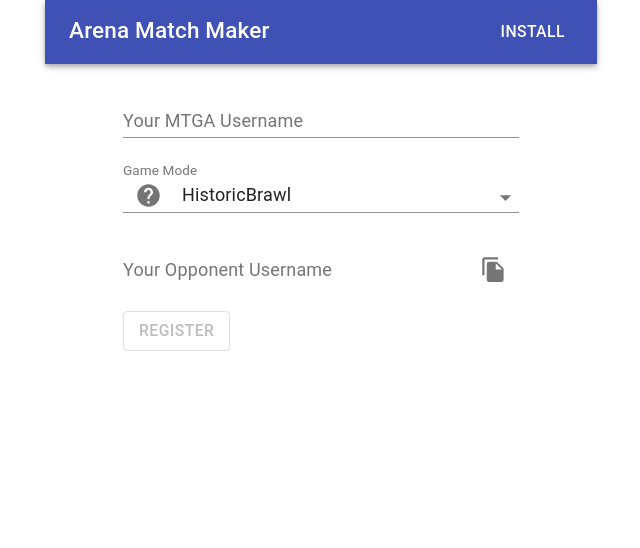
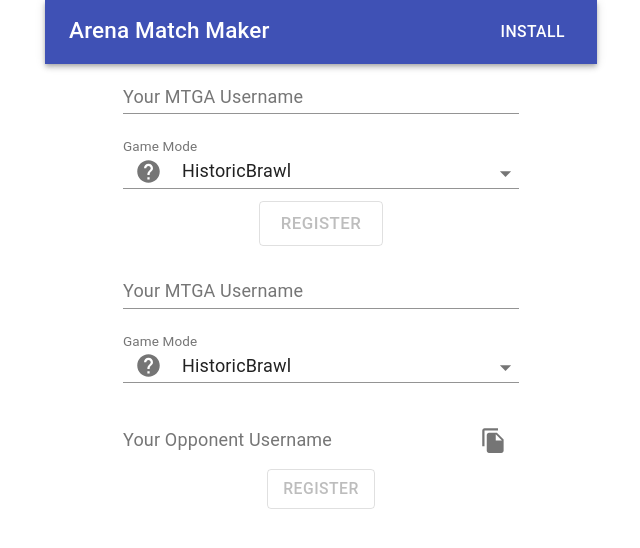
Before and after one commit to dwltkvn/ArenaMatchMaker, a Gatsby site: page / in a window 1280 px wide. Shown: the whole page, without its empty margins (319-959 px from the left). Built offline with nearby package versions, Linux system fonts and the light colour scheme; Gatsby itself is replaced by a stand-in of ours.

Commit message:
Start to isolate gui/functionnal in their own components

```diff
--- /dev/null
+++ b/src/components/registerComponent.js
@@ -0,0 +1,146 @@
+import React from "react"
+
+// material-ui import
+import TextField from "@material-ui/core/TextField"
+import FormControl from "@material-ui/core/FormControl"
+import InputLabel from "@material-ui/core/InputLabel"
+import Select from "@material-ui/core/Select"
+import Tooltip from "@material-ui/core/Tooltip"
+import InputAdornment from "@material-ui/core/InputAdornment"
+import MenuItem from "@material-ui/core/MenuItem"
+import Grid from "@material-ui/core/Grid"
+import Button from "@material-ui/core/Button"
+
+// material-ui icons import
+import IconButton from "@material-ui/core/IconButton"
+import HelpIcon from "@material-ui/icons/Help"
+
+const styles = {
+  selectGameMode: {
+    minWidth: "100%"
+  }
+}
+
+const gameModeNames = {
+  HistoricBrawl: 0,
+  Gladiator: 1,
+  Artisan: 2,
+  Pauper: 3
+}
+
+const gameModeDescription = {
+  HistoricBrawl: "Singleton mode using a Commander and cards from Historic",
+  Gladiator: "Singleton mode with a deck of 100 cards",
+  Artisan: "Deck using only umcommon/common cards and basic lands",
+  Pauper: "Deck using only commons cards and basic lands"
+}
+
+class RegisterComponent extends React.Component {
+  constructor(props) {
+    super(props)
+    // bind function to this class
+    //this.register = this.register.bind(this)
+
+    // init the class state
+    this.state = {
+      stateValideUsername: false,
+      stateUsername: "",
+      stateGameMode: Object.keys(gameModeNames)[0]
+    }
+
+    // classes variables
+    //this.ts = 0
+  }
+
+  componentDidMount() {}
+
+  componentWillUnmount() {}
+
+  onGameModeChange = event => {
+    const v = event.target.value
+    this.setState({ stateGameMode: v })
+  }
+
+  onUsernameChange = event => {
+    const v = event.target.value
+    const vArray = v.split("#")
+    const s = vArray.length
+    if (s < 2) return // if there is not 2 or more elements, ret
+    // username is valid if the last elem is not a Nan and if its size is more than 0
+    const isValidUsername = !isNaN(vArray[s - 1]) & (vArray[s - 1].length > 0)
+
+    if (isValidUsername)
+      this.setState({
+        //stateMatchMaking: this.props.propStateNames.REGISTERING,
+        stateUsername: v,
+        stateValideUsername: isValidUsername
+      })
+    //else this.setState({ stateMatchMaking: stateNames.INIT })
+  }
+
+  render() {
+    const classes = styles
+    const props = this.props
+
+    return (
+      <Grid container spacing={3}>
+        <Grid item xs={12}>
+          <TextField
+            label="Your MTGA Username"
+            fullWidth
+            onChange={this.onUsernameChange}
+            style={classes.marginStyle}
+            InputProps={{
+              readOnly: props.propMatchMaking > props.propStateNames.REGISTERING
+            }}
+          />
+        </Grid>
+        <Grid item xs={12}>
+          <FormControl style={classes.selectGameMode}>
+            <InputLabel>Game Mode</InputLabel>
+            <Select
+              autoWidth
+              value={this.state.stateGameMode}
+              onChange={this.onGameModeChange}
+              startAdornment={
+                <InputAdornment position="start">
+                  <Tooltip
+                    title={gameModeDescription[this.state.stateGameMode]}
+                  >
+                    <IconButton>
+                      <HelpIcon />
+                    </IconButton>
+                  </Tooltip>
+                </InputAdornment>
+              }
+            >
+              {Object.entries(gameModeNames).map(v => (
+                <MenuItem value={v[0]} key={v[1]}>
+                  {v[0]}
+                </MenuItem>
+              ))}
+            </Select>
+          </FormControl>
+        </Grid>
+        <Grid container justify="center">
+          <Button
+            disabled={this.state.stateValideUsername === false}
+            onClick={() =>
+              props.cbOnRegisterBtnClicked(
+                this.state.stateUsername,
+                this.state.stateGameMode
+              )
+            }
+            color="primary"
+            size="large"
+            variant="outlined"
+          >
+            Register
+          </Button>
+        </Grid>
+      </Grid>
+    )
+  }
+}
+
+export default RegisterComponent
--- a/src/pages/index.js
+++ b/src/pages/index.js
@@ -14,7 +14,6 @@ import Select from "@material-ui/core/Select"
 import MenuItem from "@material-ui/core/MenuItem"
 import InputLabel from "@material-ui/core/InputLabel"
 import FormControl from "@material-ui/core/FormControl"
-import MobileStepper from "@material-ui/core/MobileStepper"
 import LinearProgress from "@material-ui/core/LinearProgress"
 import Button from "@material-ui/core/Button"
 import ButtonGroup from "@material-ui/core/ButtonGroup"
@@ -22,7 +21,6 @@ import InputAdornment from "@material-ui/core/InputAdornment"
 import IconButton from "@material-ui/core/IconButton"
 import Input from "@material-ui/core/Input"
 import Tooltip from "@material-ui/core/Tooltip"
-import Paper from "@material-ui/core/Paper"
 import Grid from "@material-ui/core/Grid"
 import AppBar from "@material-ui/core/AppBar"
 import Toolbar from "@material-ui/core/Toolbar"
@@ -34,6 +32,8 @@ import Snackbar from "@material-ui/core/Snackbar"
 import HelpIcon from "@material-ui/icons/Help"
 import FileCopyIcon from "@material-ui/icons/FileCopy"
 import CloseIcon from "@material-ui/icons/Close"
+
+import RegisterCmpnt from "../components/registerComponent"
 
 const styles = {
   mainLayout: {
@@ -68,8 +68,7 @@ const stateNames = {
   REGISTERING: 1,
   SEARCHING: 2,
   MATCHED: 3,
-  STARTED: 4,
-  STATENAMES___MAX: 5
+  STARTED: 4
 }
 const gameModeNames = {
   HistoricBrawl: 0,
@@ -160,10 +159,44 @@ class MAMMPage extends React.Component {
           username: this.state.stateUsername,
           timestamp: this.ts,
           gameMode: this.state.stateGameMode,
-          opponent: null
+          opponent: { username: "", timestamp: 0 }
         }
-        firebase.database().ref(fbpath).set(obj)
-
+        firebase
+          .database()
+          .ref(fbpath)
+          .set(obj)
+          .then(() => {
+            //this.waitForOpponent()
+            firebase
+              .database()
+              .ref(fbpath)
+              .on("value", snapshot => {
+                if (snapshot.val() && snapshot.val().opponent) {
+                  if (snapshot.val().opponent.username) {
+                    console.log("fb match")
+                    this.setState({
+                      // opponent/username valid
+                      stateMatchMaking: stateNames.MATCHED,
+                      stateOpponentUsername: snapshot.val().opponent.username
+                    })
+                  } else {
+                    // no username
+                    console.log("fb no username")
+                    this.setState({
+                      stateMatchMaking: stateNames.SEARCHING,
+                      stateOpponentUsername: ""
+                    })
+                  }
+                } else {
+                  // no opponent field
+                  console.log("fb no opponent field")
+                  this.setState({
+                    stateMatchMaking: stateNames.SEARCHING,
+                    stateOpponentUsername: ""
+                  })
+                }
+              })
+          })
         /*setTimeout(() => {
           this.setState({
             stateMatchMaking: stateNames.MATCHED,
@@ -198,12 +231,21 @@ class MAMMPage extends React.Component {
   }
 
   onCancelRegistration = () => {
-    this.setState({
-      stateMatchMaking: stateNames.REGISTERING
-    })
     const fbpath = `${this.state.stateUID}`
     const obj = {}
-    firebase.database().ref(fbpath).set(obj)
+
+    firebase.database().ref(fbpath).off()
+
+    firebase
+      .database()
+      .ref(fbpath)
+      .set(obj)
+      .then(() =>
+        this.setState({
+          stateMatchMaking: stateNames.REGISTERING,
+          stateOpponentUsername: ""
+        })
+      )
   }
 
   onLogOut = () => {
@@ -248,7 +290,15 @@ class MAMMPage extends React.Component {
           </Container>
           <Container maxWidth="xs" style={classes.mainContainer}>
             <Grid container spacing={3}>
-              <Grid item xs={12} />
+              <Grid item xs={12}>
+                <RegisterCmpnt
+                  propMatchMaking={this.state.stateMatchMaking}
+                  propStateNames={stateNames}
+                  cbOnRegisterBtnClicked={(u, g) =>
+                    console.log("Click click " + u + " : " + g)
+                  }
+                />
+              </Grid>
               <Grid item xs={12}>
                 <TextField
                   label="Your MTGA Username"
@@ -313,7 +363,7 @@ class MAMMPage extends React.Component {
                 ) : null}
               </Grid>
 
-              <Grid item xs={12}>
+              <Grid container justify="center">
                 <ButtonGroup>
                   {this.state.stateMatchMaking !== stateNames.REGISTERING &&
                   this.state.stateMatchMaking !== stateNames.INIT ? null : (
```
Also changed, not shown: src/components/opponentFoundComponent.js (added), src/components/searchMatchComponent.js (added).
